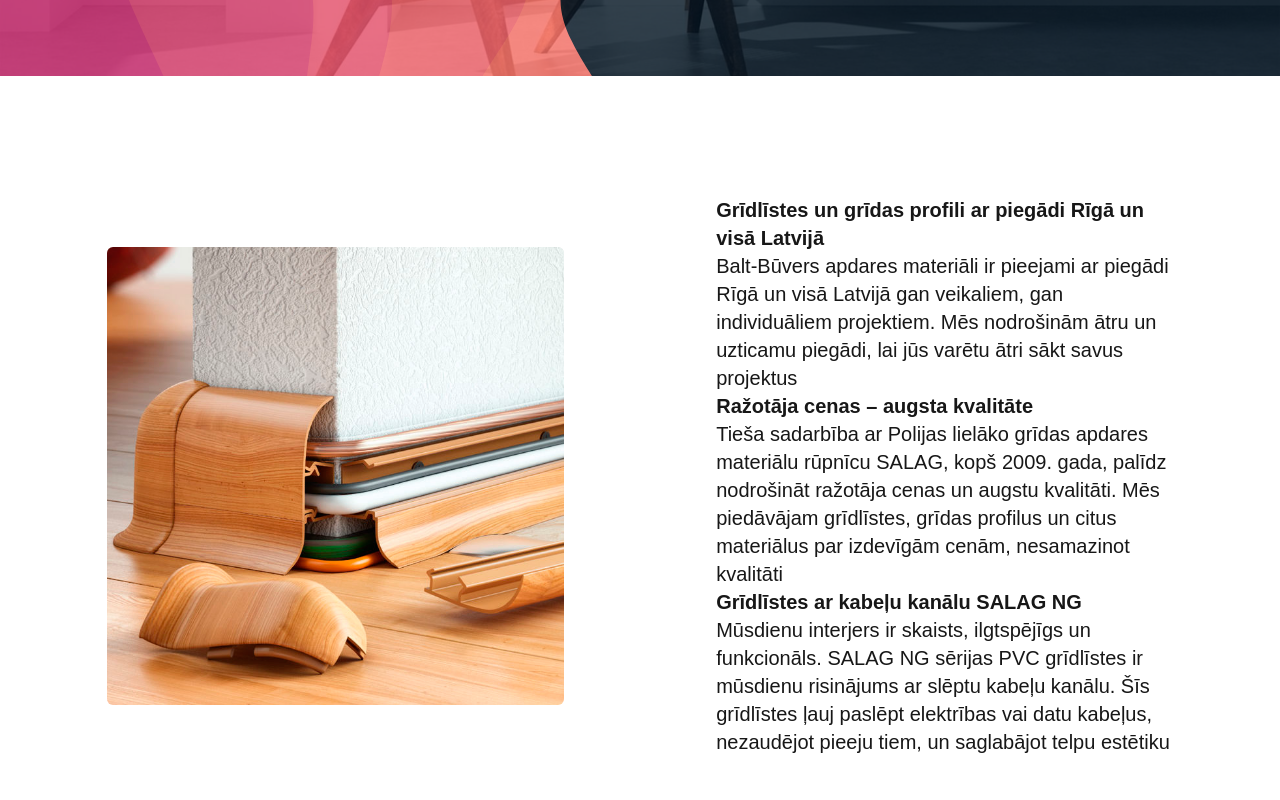
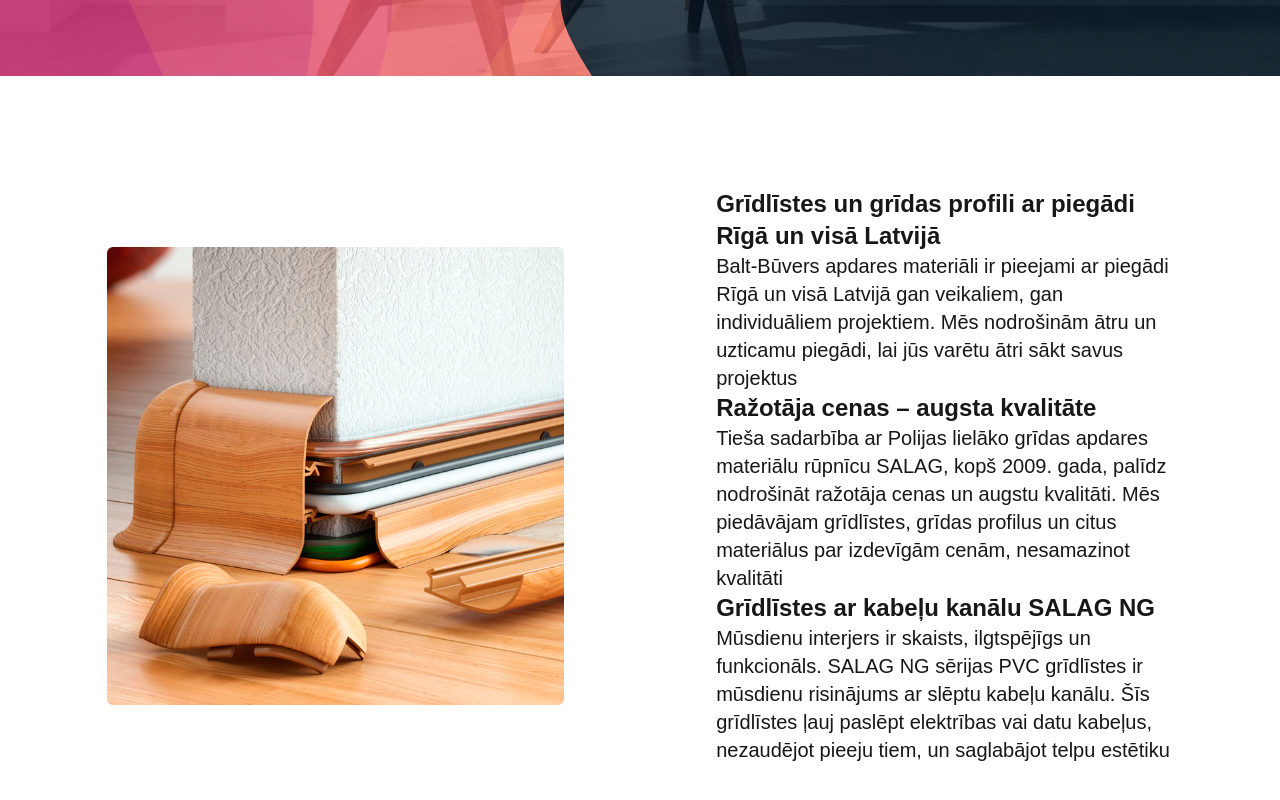
Before and after one commit to ArnisZeps/slg-next-app, a Next.js app: page /1 in a window 1280 px wide. Shown: the part 724-1524 px from the top of the page. Built offline with nearby package versions, Linux system fonts and the light colour scheme.

Commit message:
feat: increased title text size

```diff
--- a/src/app/[locale]/page.tsx
+++ b/src/app/[locale]/page.tsx
@@ -37,11 +37,11 @@ export default function Home() {
             <Image alt="skirting" fill src="/salag_1.jpg" className="rounded-md" />
           </div>
           <div className="flex flex-col lg:max-w-3/7">
-            <h1 className="text-xl font-extrabold">{t("HeroBulletP2Title")}</h1>
+            <h1 className="text-2xl font-extrabold">{t("HeroBulletP2Title")}</h1>
             <p>{t("HeroBulletP2")}</p>
-            <h1 className="text-xl font-extrabold">{t("HeroBulletP3Title")}</h1>
+            <h1 className="text-2xl font-extrabold">{t("HeroBulletP3Title")}</h1>
             <p>{t("HeroBulletP3")}</p>
-            <h1 className="text-xl font-extrabold">{t("HeroBulletP4Title")}</h1>
+            <h1 className="text-2xl font-extrabold">{t("HeroBulletP4Title")}</h1>
             <p>{t("HeroBulletP4")}</p>
           </div>
         </div>
```
